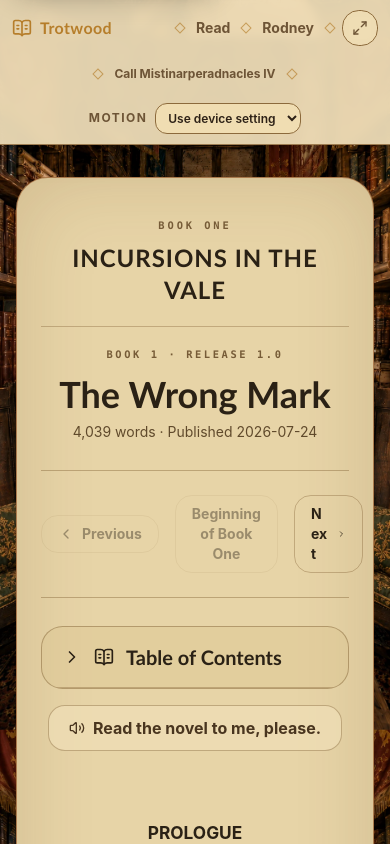
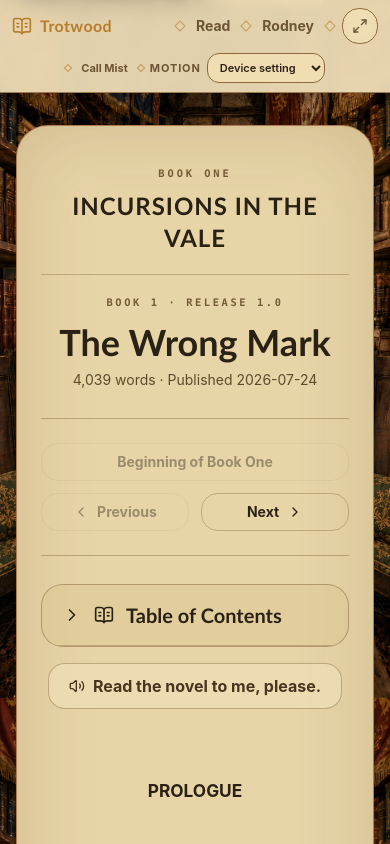
Before and after one commit to ForNextI/TRotW, a Next.js app: page /read/toril/1.0 in a window 390 px wide. Shown: the top 844 px of the page. Built offline with nearby package versions, Linux system fonts and the light colour scheme.

Commit message:
Build 2.2.2

```diff
--- a/app/read/toril/[releaseId]/page.tsx
+++ b/app/read/toril/[releaseId]/page.tsx
@@ -2,7 +2,6 @@ import type { Metadata } from 'next'
 import { ChevronLeft, ChevronRight } from 'lucide-react'
 import Link from 'next/link'
 import { notFound } from 'next/navigation'
-import { Mistinarperadnacles } from '@/components/read/mistinarperadnacles'
 import { ReadAloudControl, ReadAloudReleaseRegistrar } from '@/components/read/read-aloud'
 import { ReadTableOfContents } from '@/components/read/read-table-of-contents'
 import { ReaderPoll } from '@/components/read/reader-poll'
@@ -58,16 +57,16 @@ export default async function ReleasePage({ params }: ReleasePageProps) {
               <p className="mt-2 text-sm text-[#604a2c]">{release.wordCount.toLocaleString()} words · Published {release.publishedAt}</p>
             </div>
 
-            <nav className="mt-6 flex items-center justify-between gap-4 border-b border-[#7b5b2f]/40 pb-6" aria-label="Reading navigation at top">
+            <nav className="mt-6 grid grid-cols-2 gap-3 border-b border-[#7b5b2f]/40 pb-6 sm:grid-cols-[auto_minmax(0,1fr)_auto] sm:items-center sm:gap-4" aria-label="Reading navigation at top">
               {previous ? (
-                <Link href={`/read/toril/${previous.id}`} className="inline-flex items-center gap-2 rounded-xl border border-[#7b5b2f]/35 px-4 py-2 text-sm font-bold hover:bg-[#d7bd86]/55"><ChevronLeft className="size-4" aria-hidden="true" />Previous</Link>
-              ) : <span className="inline-flex items-center gap-2 rounded-xl border border-[#7b5b2f]/20 px-4 py-2 text-sm font-bold opacity-40"><ChevronLeft className="size-4" aria-hidden="true" />Previous</span>}
+                <Link href={`/read/toril/${previous.id}`} className="col-start-1 row-start-2 inline-flex w-full items-center justify-center gap-2 whitespace-nowrap rounded-xl border border-[#7b5b2f]/35 px-4 py-2 text-sm font-bold hover:bg-[#d7bd86]/55 sm:col-start-1 sm:row-start-1 sm:w-auto"><ChevronLeft className="size-4" aria-hidden="true" />Previous</Link>
+              ) : <span className="col-start-1 row-start-2 inline-flex w-full items-center justify-center gap-2 whitespace-nowrap rounded-xl border border-[#7b5b2f]/20 px-4 py-2 text-sm font-bold opacity-40 sm:col-start-1 sm:row-start-1 sm:w-auto"><ChevronLeft className="size-4" aria-hidden="true" />Previous</span>}
               {beginning && beginning.id !== release.id ? (
-                <Link href={`/read/toril/${beginning.id}`} className="rounded-xl border border-[#7b5b2f]/35 px-4 py-2 text-center text-sm font-bold hover:bg-[#d7bd86]/55">Beginning of Book One</Link>
-              ) : <span className="rounded-xl border border-[#7b5b2f]/20 px-4 py-2 text-center text-sm font-bold opacity-40">Beginning of Book One</span>}
+                <Link href={`/read/toril/${beginning.id}`} className="col-span-2 row-start-1 w-full rounded-xl border border-[#7b5b2f]/35 px-4 py-2 text-center text-sm font-bold hover:bg-[#d7bd86]/55 sm:col-span-1 sm:col-start-2 sm:row-start-1">Beginning of Book One</Link>
+              ) : <span className="col-span-2 row-start-1 w-full rounded-xl border border-[#7b5b2f]/20 px-4 py-2 text-center text-sm font-bold opacity-40 sm:col-span-1 sm:col-start-2 sm:row-start-1">Beginning of Book One</span>}
               {next ? (
-                <Link href={`/read/toril/${next.id}`} aria-label={`Next update: ${next.title}`} className="inline-flex items-center gap-2 rounded-xl border border-[#7b5b2f]/35 px-4 py-2 text-sm font-bold hover:bg-[#d7bd86]/55">Next<ChevronRight className="size-4" aria-hidden="true" /></Link>
-              ) : <span className="inline-flex items-center gap-2 rounded-xl border border-[#7b5b2f]/20 px-4 py-2 text-sm font-bold opacity-40">Next<ChevronRight className="size-4" aria-hidden="true" /></span>}
+                <Link href={`/read/toril/${next.id}`} aria-label={`Next update: ${next.title}`} className="col-start-2 row-start-2 inline-flex w-full items-center justify-center gap-2 whitespace-nowrap rounded-xl border border-[#7b5b2f]/35 px-4 py-2 text-sm font-bold hover:bg-[#d7bd86]/55 sm:col-start-3 sm:row-start-1 sm:w-auto">Next<ChevronRight className="size-4" aria-hidden="true" /></Link>
+              ) : <span className="col-start-2 row-start-2 inline-flex w-full items-center justify-center gap-2 whitespace-nowrap rounded-xl border border-[#7b5b2f]/20 px-4 py-2 text-sm font-bold opacity-40 sm:col-start-3 sm:row-start-1 sm:w-auto">Next<ChevronRight className="size-4" aria-hidden="true" /></span>}
             </nav>
 
             <div className="mt-7">
@@ -93,23 +92,23 @@ export default async function ReleasePage({ params }: ReleasePageProps) {
 
             {release.canonicalId === '1.01' ? <ReaderPoll /> : null}
 
-            <nav className="mt-8 flex items-center justify-between gap-4 border-t border-[#7b5b2f]/40 pt-6" aria-label="Reading navigation">
+            <nav className="mt-8 grid grid-cols-2 gap-3 border-t border-[#7b5b2f]/40 pt-6 sm:grid-cols-[auto_minmax(0,1fr)_auto] sm:items-center sm:gap-4" aria-label="Reading navigation">
               {previous ? (
-                <Link href={`/read/toril/${previous.id}`} className="inline-flex items-center gap-2 rounded-xl border border-[#7b5b2f]/35 px-4 py-2 text-sm font-bold hover:bg-[#d7bd86]/55">
+                <Link href={`/read/toril/${previous.id}`} className="col-start-1 row-start-2 inline-flex w-full items-center justify-center gap-2 whitespace-nowrap rounded-xl border border-[#7b5b2f]/35 px-4 py-2 text-sm font-bold hover:bg-[#d7bd86]/55 sm:col-start-1 sm:row-start-1 sm:w-auto">
                   <ChevronLeft className="size-4" aria-hidden="true" />Previous
                 </Link>
               ) : (
-                <span className="inline-flex items-center gap-2 rounded-xl border border-[#7b5b2f]/20 px-4 py-2 text-sm font-bold opacity-40"><ChevronLeft className="size-4" aria-hidden="true" />Previous</span>
+                <span className="col-start-1 row-start-2 inline-flex w-full items-center justify-center gap-2 whitespace-nowrap rounded-xl border border-[#7b5b2f]/20 px-4 py-2 text-sm font-bold opacity-40 sm:col-start-1 sm:row-start-1 sm:w-auto"><ChevronLeft className="size-4" aria-hidden="true" />Previous</span>
               )}
               {beginning && beginning.id !== release.id ? (
-                <Link href={`/read/toril/${beginning.id}`} className="rounded-xl border border-[#7b5b2f]/35 px-4 py-2 text-center text-sm font-bold hover:bg-[#d7bd86]/55">Beginning of Book One</Link>
-              ) : <span className="rounded-xl border border-[#7b5b2f]/20 px-4 py-2 text-center text-sm font-bold opacity-40">Beginning of Book One</span>}
+                <Link href={`/read/toril/${beginning.id}`} className="col-span-2 row-start-1 w-full rounded-xl border border-[#7b5b2f]/35 px-4 py-2 text-center text-sm font-bold hover:bg-[#d7bd86]/55 sm:col-span-1 sm:col-start-2 sm:row-start-1">Beginning of Book One</Link>
+              ) : <span className="col-span-2 row-start-1 w-full rounded-xl border border-[#7b5b2f]/20 px-4 py-2 text-center text-sm font-bold opacity-40 sm:col-span-1 sm:col-start-2 sm:row-start-1">Beginning of Book One</span>}
               {next ? (
-                <Link href={`/read/toril/${next.id}`} aria-label={`Next update: ${next.title}`} className="inline-flex items-center gap-2 rounded-xl border border-[#7b5b2f]/35 px-4 py-2 text-sm font-bold hover:bg-[#d7bd86]/55">
+                <Link href={`/read/toril/${next.id}`} aria-label={`Next update: ${next.title}`} className="col-start-2 row-start-2 inline-flex w-full items-center justify-center gap-2 whitespace-nowrap rounded-xl border border-[#7b5b2f]/35 px-4 py-2 text-sm font-bold hover:bg-[#d7bd86]/55 sm:col-start-3 sm:row-start-1 sm:w-auto">
                   Next<ChevronRight className="size-4" aria-hidden="true" />
                 </Link>
               ) : (
-                <span className="inline-flex items-center gap-2 rounded-xl border border-[#7b5b2f]/20 px-4 py-2 text-sm font-bold opacity-40">Next<ChevronRight className="size-4" aria-hidden="true" /></span>
+                <span className="col-start-2 row-start-2 inline-flex w-full items-center justify-center gap-2 whitespace-nowrap rounded-xl border border-[#7b5b2f]/20 px-4 py-2 text-sm font-bold opacity-40 sm:col-start-3 sm:row-start-1 sm:w-auto">Next<ChevronRight className="size-4" aria-hidden="true" /></span>
               )}
             </nav>
 
--- a/components/accessibility/motion-preference.tsx
+++ b/components/accessibility/motion-preference.tsx
@@ -140,16 +140,16 @@ export function MotionSettingsControl({
 
   if (header) {
     return (
-      <label className="inline-flex min-h-9 min-w-0 items-center gap-2 text-muted-foreground">
-        <span className="shrink-0 text-xs font-bold uppercase tracking-[0.12em]">Motion</span>
+      <label className="inline-flex min-h-9 min-w-0 items-center gap-1.5 text-muted-foreground sm:gap-2">
+        <span className="shrink-0 text-[11px] font-bold uppercase tracking-[0.08em] sm:text-xs sm:tracking-[0.12em]">Motion</span>
         <select
           name="motionPreference"
           value={preference}
           onChange={(event) => setPreference(event.target.value as MotionPreference)}
-          className="min-w-0 max-w-[10.5rem] rounded-lg border border-border bg-background/70 px-2 py-1.5 text-xs font-semibold text-foreground"
+          className="min-w-0 max-w-[8.5rem] rounded-lg border border-border bg-background/70 px-2 py-1.5 text-[11px] font-semibold text-foreground sm:max-w-[10.5rem] sm:text-xs"
           aria-label="Motion settings"
         >
-          <option value="system">Use device setting</option>
+          <option value="system">Device setting</option>
           <option value="reduce">Reduce motion</option>
           <option value="full">Allow motion</option>
         </select>
--- a/components/read/mistinarperadnacles.tsx
+++ b/components/read/mistinarperadnacles.tsx
@@ -107,19 +107,20 @@ export function Mistinarperadnacles({
   return (
     <>
       {placement === 'header' ? (
-        <div className="flex min-w-0 flex-wrap items-center justify-center gap-2 sm:flex-nowrap">
-          <span className="size-2 shrink-0 rotate-45 border border-accent/65" aria-hidden="true" />
+        <div className="flex min-w-0 flex-nowrap items-center justify-center gap-1.5 sm:gap-2">
+          <span className="size-1.5 shrink-0 rotate-45 border border-accent/65 sm:size-2" aria-hidden="true" />
 
           <button
             type="button"
             onClick={() => beginVisit(true)}
             disabled={visible}
-            className="inline-flex min-h-9 items-center whitespace-nowrap px-1 text-xs font-bold text-muted-foreground transition hover:text-foreground focus-visible:outline-none focus-visible:ring-2 focus-visible:ring-ring disabled:cursor-not-allowed disabled:opacity-45 sm:text-sm"
+            className="inline-flex min-h-9 items-center whitespace-nowrap px-1 text-[11px] font-bold text-muted-foreground transition hover:text-foreground focus-visible:outline-none focus-visible:ring-2 focus-visible:ring-ring disabled:cursor-not-allowed disabled:opacity-45 sm:text-sm"
           >
-            Call Mistinarperadnacles IV
+            <span className="md:hidden">Call Mist</span>
+            <span className="hidden md:inline">Call Mistinarperadnacles IV</span>
           </button>
 
-          <span className="size-2 shrink-0 rotate-45 border border-accent/65" aria-hidden="true" />
+          <span className="size-1.5 shrink-0 rotate-45 border border-accent/65 sm:size-2" aria-hidden="true" />
 
           <MotionSettingsControl header />
         </div>
--- a/components/showcase/trotwood-header.tsx
+++ b/components/showcase/trotwood-header.tsx
@@ -50,7 +50,7 @@ export function TrotwoodHeader({ active, showMistControls = false }: TrotwoodHea
   if (showMistControls) {
     return (
       <header className="sticky top-0 z-40 border-b border-border/80 bg-background/90 shadow-[0_8px_28px_rgba(0,0,0,0.22)] backdrop-blur-md">
-        <div className="mx-auto grid min-h-14 max-w-7xl grid-cols-[auto_1fr] items-center gap-x-3 gap-y-2 px-3 py-2 sm:px-8 md:grid-cols-[auto_minmax(0,1fr)_auto]">
+        <div className="mx-auto grid min-h-14 max-w-7xl grid-cols-[auto_1fr] items-center gap-x-3 gap-y-1 px-3 py-1.5 sm:px-8 sm:py-2 md:grid-cols-[auto_minmax(0,1fr)_auto]">
           <div className="col-start-1 row-start-1">
             <TrotwoodBrand />
           </div>
--- a/lib/site/version.ts
+++ b/lib/site/version.ts
@@ -1,2 +1,2 @@
-export const TROTW_VERSION = '2.2.1'
-export const TROTW_RELEASE_LABEL = 'TROTW 2.2.1'
+export const TROTW_VERSION = '2.2.2'
+export const TROTW_RELEASE_LABEL = 'TROTW 2.2.2'
--- a/package.json
+++ b/package.json
@@ -1,6 +1,6 @@
 {
   "name": "trotw",
-  "version": "2.2.1",
+  "version": "2.2.2",
   "private": true,
   "scripts": {
     "dev": "next dev",
```
Also changed, not shown: scripts/validate-trotw.mts, scripts/validate-version.mts.
